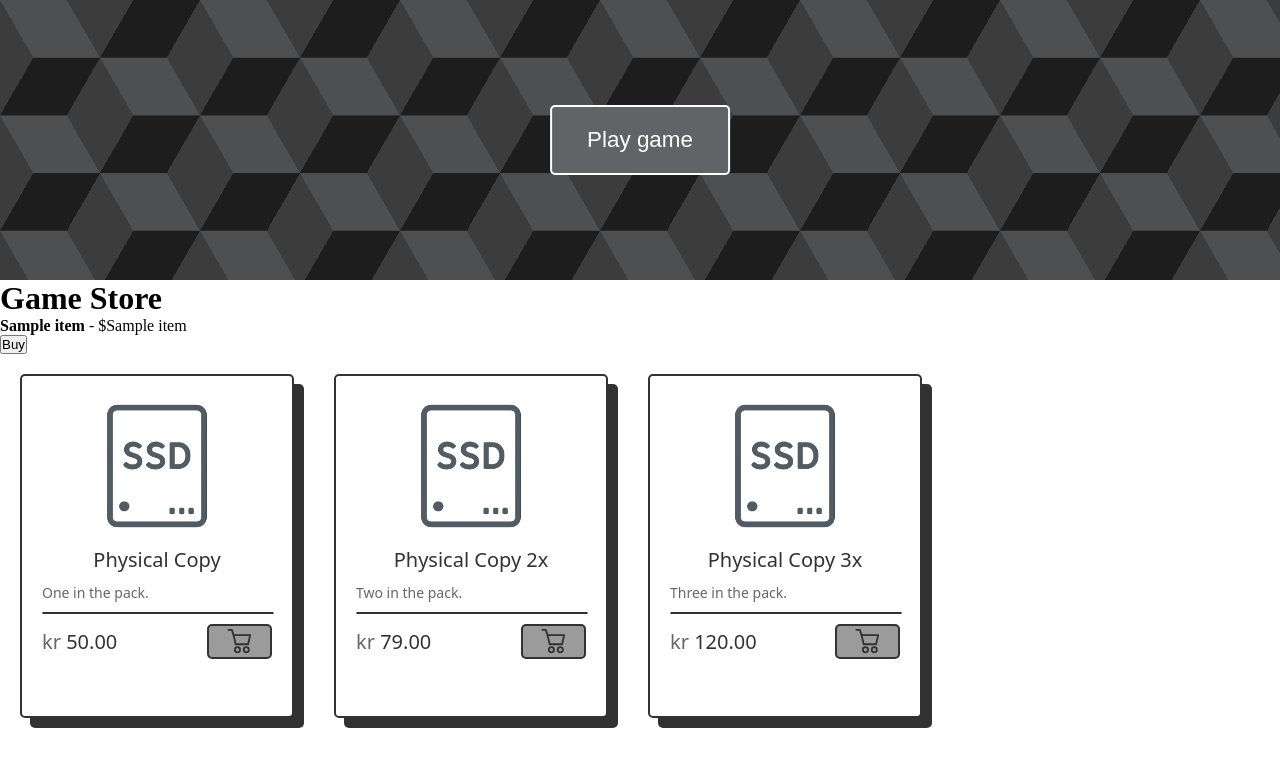
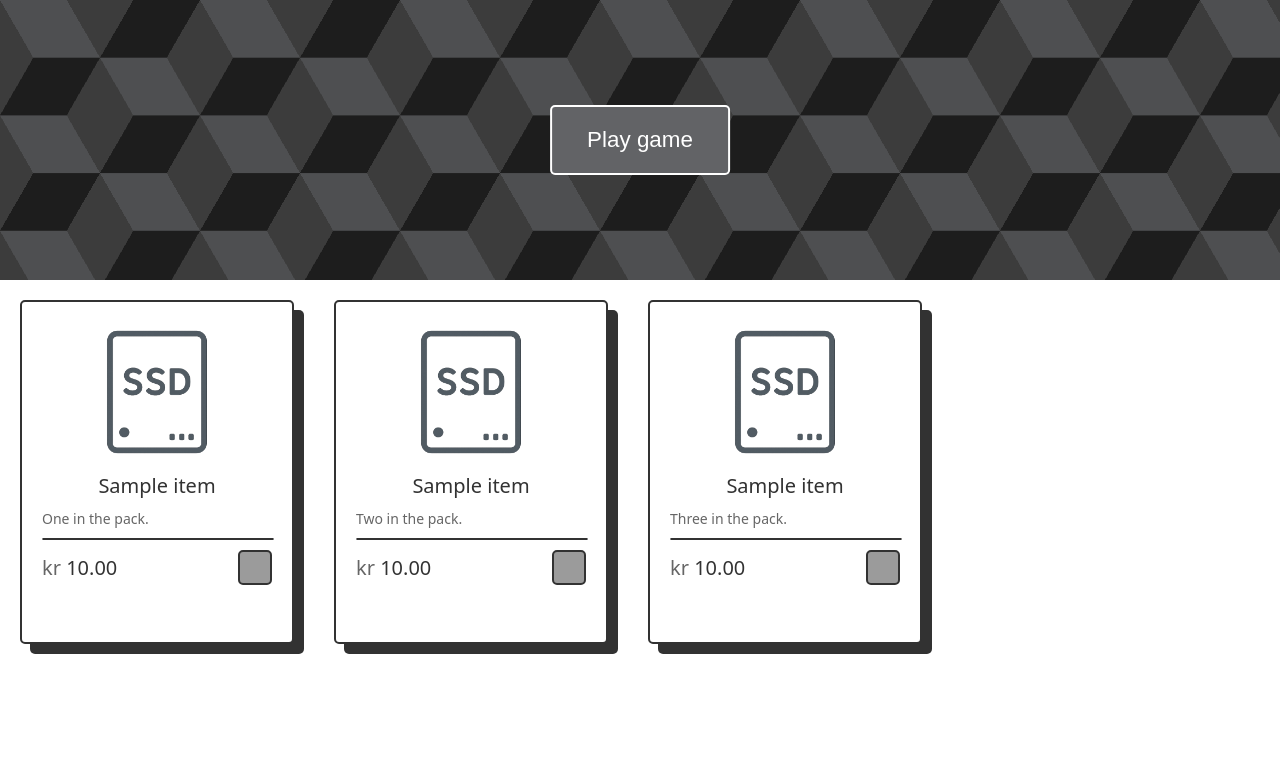
Before and after one commit to LudvikBar/Terminoppgave, a Flask app: template website/templates/index.html in a window 1280 px wide. Shown: the top 767 px of the page. Run offline with Flask 3, Linux system fonts and the light colour scheme; the template is opened without the code that fills it: most values are stand-ins (such as "Sample title", 1, 10 or a date in 2020).

Commit message:
push ferdig spill

```diff
--- a/website/static/godot_game/VerticalPlatformer.html
+++ b/website/static/godot_game/VerticalPlatformer.html
@@ -111,7 +111,7 @@ body {
 
 		<script src="VerticalPlatformer.js"></script>
 		<script>
-const GODOT_CONFIG = {"args":[],"canvasResizePolicy":2,"emscriptenPoolSize":8,"ensureCrossOriginIsolationHeaders":true,"executable":"VerticalPlatformer","experimentalVK":false,"fileSizes":{"VerticalPlatformer.pck":9605996,"VerticalPlatformer.wasm":36160334},"focusCanvas":true,"gdextensionLibs":[],"godotPoolSize":4};
+const GODOT_CONFIG = {"args":[],"canvasResizePolicy":2,"emscriptenPoolSize":8,"ensureCrossOriginIsolationHeaders":true,"executable":"VerticalPlatformer","experimentalVK":false,"fileSizes":{"VerticalPlatformer.pck":9636964,"VerticalPlatformer.wasm":36145869},"focusCanvas":true,"gdextensionLibs":[],"godotPoolSize":4};
 const GODOT_THREADS_ENABLED = false;
 const engine = new Engine(GODOT_CONFIG);
 
--- a/website/templates/index.html
+++ b/website/templates/index.html
@@ -15,65 +15,56 @@
 <a href="{{ url_for('game_page') }}">
   <button>Play game</button>
 </a>
-
-
 </div>
 
-<h1>Game Store</h1>
-<ul>
-    {% for item in items %}
-        <li>
-            <strong>{{ item[1] }}</strong> - ${{ item[2] }}
-            <form method="POST" action="/buy/{{ item[0] }}">
-                <button type="submit">Buy</button>
-            </form>
-        </li>
-    {% endfor %}
-</ul>
-
-
-
 <div class="boxes">
+    <!-- Card 1 -->
     <div class="card">
-    <div class="card-img"> <img src="/static/images/SSDicon.png" alt=""> </div>
-    <div class="card-title">Physical Copy</div>
+        <div class="card-img">
+            <img src="/static/images/SSDicon.png" alt="">
+        </div>
+        <div class="card-title">{{ items[0][1] }}</div> <!-- Name from DB -->
         <div class="card-subtitle">One in the pack.</div>
         <hr class="card-divider">
         <div class="card-footer">
-        <div class="card-price"><span>kr</span> 50.00</div>
+            <div class="card-price"><span>kr</span> {{ "%.2f"|format(items[0][2]) }}</div> <!-- Price from DB -->
             <button class="card-btn">
-          <svg xmlns="http://www.w3.org/2000/svg" viewBox="0 0 512 512"><path d="m397.78 316h-205.13a15 15 0 0 1 -14.65-11.67l-34.54-150.48a15 15 0 0 1 14.62-18.36h274.27a15 15 0 0 1 14.65 18.36l-34.6 150.48a15 15 0 0 1 -14.62 11.67zm-193.19-30h181.25l27.67-120.48h-236.6z"></path><path d="m222 450a57.48 57.48 0 1 1 57.48-57.48 57.54 57.54 0 0 1 -57.48 57.48zm0-84.95a27.48 27.48 0 1 0 27.48 27.47 27.5 27.5 0 0 0 -27.48-27.47z"></path><path d="m368.42 450a57.48 57.48 0 1 1 57.48-57.48 57.54 57.54 0 0 1 -57.48 57.48zm0-84.95a27.48 27.48 0 1 0 27.48 27.47 27.5 27.5 0 0 0 -27.48-27.47z"></path><path d="m158.08 165.49a15 15 0 0 1 -14.23-10.26l-25.71-77.23h-47.44a15 15 0 1 1 0-30h58.3a15 15 0 0 1 14.23 10.26l29.13 87.49a15 15 0 0 1 -14.23 19.74z"></path></svg>
-        </button>
-    </div>
-</div>
-<div class="card">
-    <div class="card-img"> <img src="/static/images/SSDicon.png" alt=""> </div>
-    <div class="card-title">Physical Copy 2x</div>
-    <div class="card-subtitle">Two in the pack.</div>
-    <hr class="card-divider">
-    <div class="card-footer">
-        <div class="card-price"><span>kr</span> 79.00</div>
-        <button class="card-btn">
-          <svg xmlns="http://www.w3.org/2000/svg" viewBox="0 0 512 512"><path d="m397.78 316h-205.13a15 15 0 0 1 -14.65-11.67l-34.54-150.48a15 15 0 0 1 14.62-18.36h274.27a15 15 0 0 1 14.65 18.36l-34.6 150.48a15 15 0 0 1 -14.62 11.67zm-193.19-30h181.25l27.67-120.48h-236.6z"></path><path d="m222 450a57.48 57.48 0 1 1 57.48-57.48 57.54 57.54 0 0 1 -57.48 57.48zm0-84.95a27.48 27.48 0 1 0 27.48 27.47 27.5 27.5 0 0 0 -27.48-27.47z"></path><path d="m368.42 450a57.48 57.48 0 1 1 57.48-57.48 57.54 57.54 0 0 1 -57.48 57.48zm0-84.95a27.48 27.48 0 1 0 27.48 27.47 27.5 27.5 0 0 0 -27.48-27.47z"></path><path d="m158.08 165.49a15 15 0 0 1 -14.23-10.26l-25.71-77.23h-47.44a15 15 0 1 1 0-30h58.3a15 15 0 0 1 14.23 10.26l29.13 87.49a15 15 0 0 1 -14.23 19.74z"></path></svg>
+                <!-- SVG here -->
             </button>
         </div>
     </div>
 
+    <!-- Card 2 -->
     <div class="card">
-    <div class="card-img"> <img src="/static/images/SSDicon.png" alt=""> </div>
-    <div class="card-title">Physical Copy 3x</div>
-    <div class="card-subtitle">Three in the pack.</div>
+        <div class="card-img">
+            <img src="/static/images/SSDicon.png" alt="">
+        </div>
+        <div class="card-title">{{ items[1][1] }}</div>
+        <div class="card-subtitle">Two in the pack.</div>
         <hr class="card-divider">
         <div class="card-footer">
-        <div class="card-price"><span>kr</span> 120.00</div>
+            <div class="card-price"><span>kr</span> {{ "%.2f"|format(items[1][2]) }}</div>
             <button class="card-btn">
-          <svg xmlns="http://www.w3.org/2000/svg" viewBox="0 0 512 512"><path d="m397.78 316h-205.13a15 15 0 0 1 -14.65-11.67l-34.54-150.48a15 15 0 0 1 14.62-18.36h274.27a15 15 0 0 1 14.65 18.36l-34.6 150.48a15 15 0 0 1 -14.62 11.67zm-193.19-30h181.25l27.67-120.48h-236.6z"></path><path d="m222 450a57.48 57.48 0 1 1 57.48-57.48 57.54 57.54 0 0 1 -57.48 57.48zm0-84.95a27.48 27.48 0 1 0 27.48 27.47 27.5 27.5 0 0 0 -27.48-27.47z"></path><path d="m368.42 450a57.48 57.48 0 1 1 57.48-57.48 57.54 57.54 0 0 1 -57.48 57.48zm0-84.95a27.48 27.48 0 1 0 27.48 27.47 27.5 27.5 0 0 0 -27.48-27.47z"></path><path d="m158.08 165.49a15 15 0 0 1 -14.23-10.26l-25.71-77.23h-47.44a15 15 0 1 1 0-30h58.3a15 15 0 0 1 14.23 10.26l29.13 87.49a15 15 0 0 1 -14.23 19.74z"></path></svg>
+                <!-- SVG here -->
             </button>
         </div>
     </div>
 
-
-
+    <!-- Card 3 -->
+    <div class="card">
+        <div class="card-img">
+            <img src="/static/images/SSDicon.png" alt="">
+        </div>
+        <div class="card-title">{{ items[2][1] }}</div>
+        <div class="card-subtitle">Three in the pack.</div>
+        <hr class="card-divider">
+        <div class="card-footer">
+            <div class="card-price"><span>kr</span> {{ "%.2f"|format(items[2][2]) }}</div>
+            <button class="card-btn">
+                <!-- SVG here -->
+            </button>
+        </div>
+    </div>
 </div>
 
 
```
Also changed, not shown: 1 other file. Lines whose indentation alone changed are shown as unchanged.
